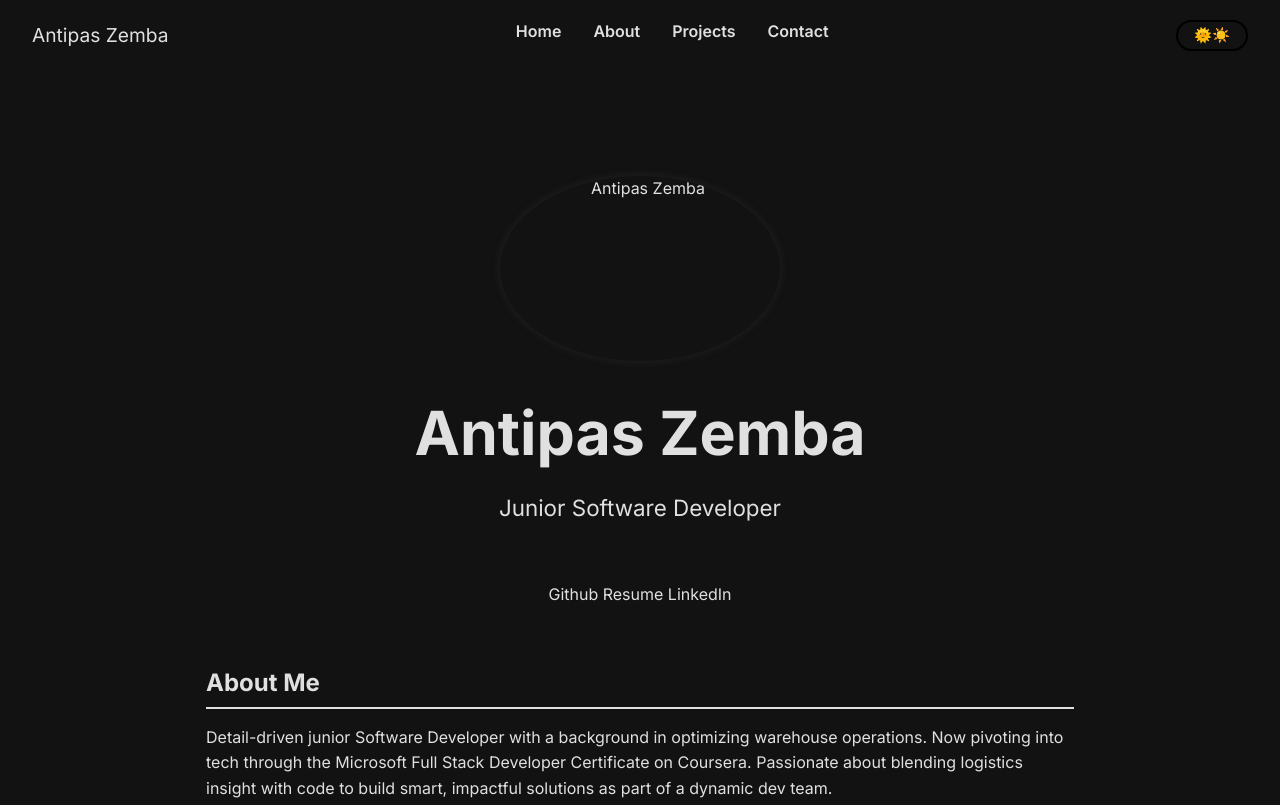
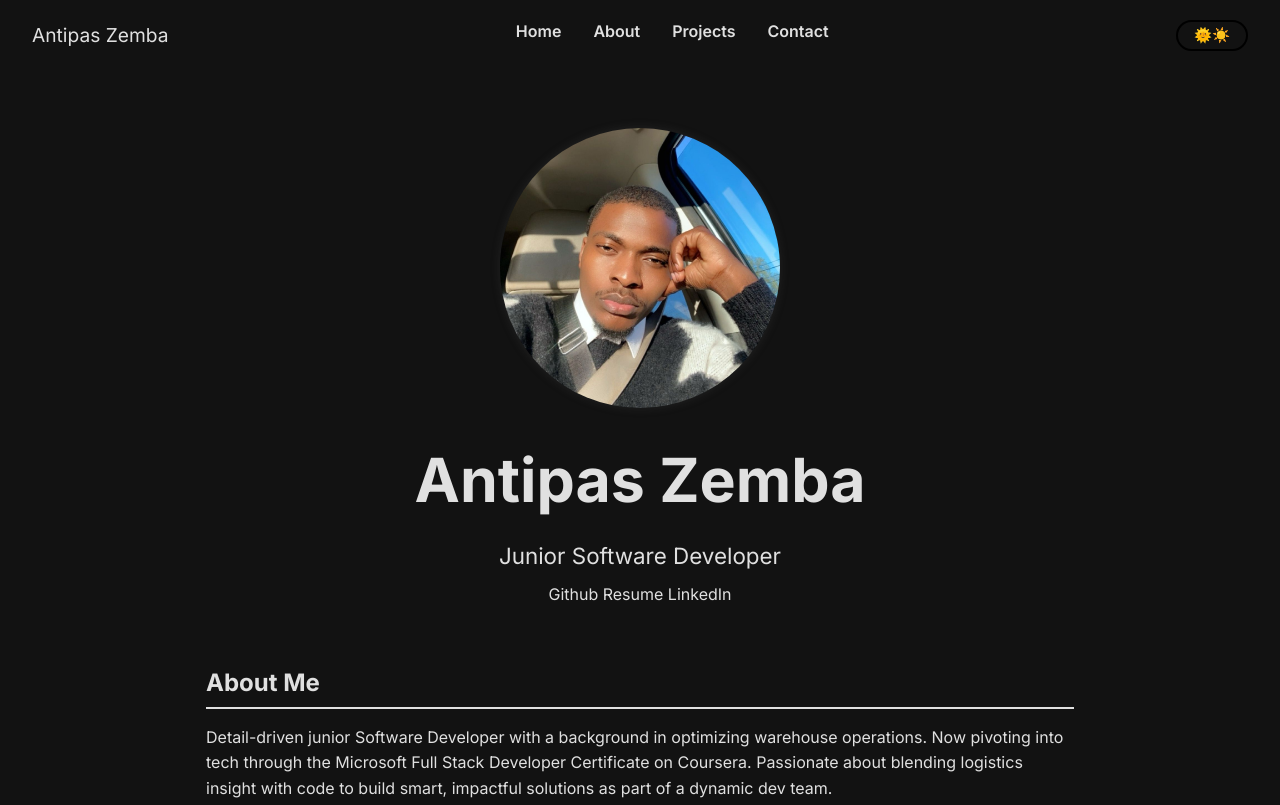
Before and after one commit to AntipasZemba1/Porfolio, a plain HTML site: page index.html in a window 1280 px wide. Shown: the top 805 px of the page. Drawn offline with Linux system fonts and the light colour scheme; the site is published under a folder, as on GitHub Pages, so addresses that start at the root find nothing.

Commit message:
updated image tag

```diff
--- a/index.html
+++ b/index.html
@@ -29,7 +29,7 @@
 
     <main>
       <section id="hero" tabindex="-1" aria-label="Introduction">
-        <img src="/profile.jpg" alt="Antipas Zemba" class="profile-photo" loading="lazy" />
+        <img src="assets/images/profile.jpg" alt="Antipas Zemba" class="profile-photo" loading="lazy" />
         <h1>Antipas Zemba</h1>
         <p>Junior Software Developer</p>
       </section>
```
